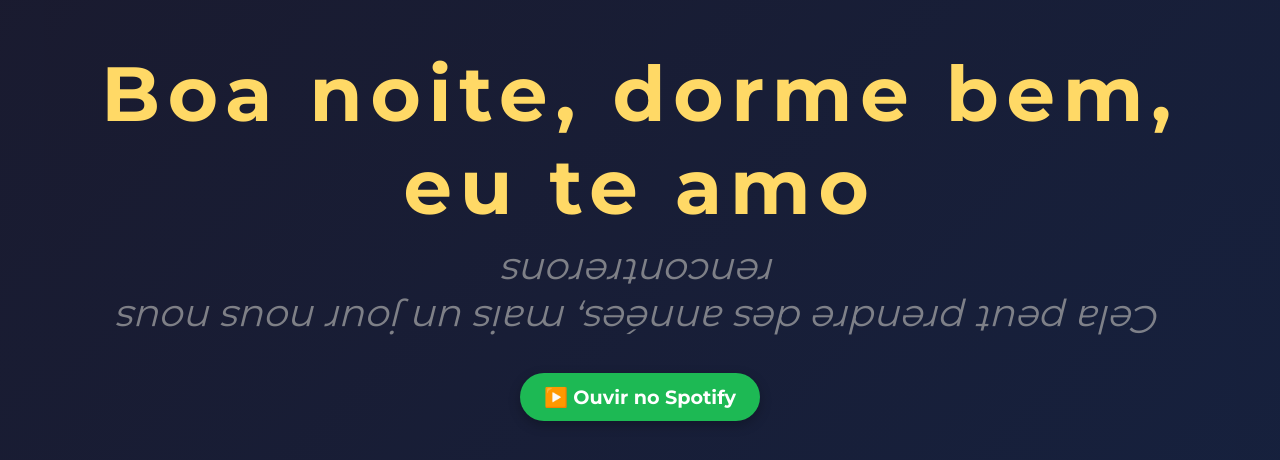
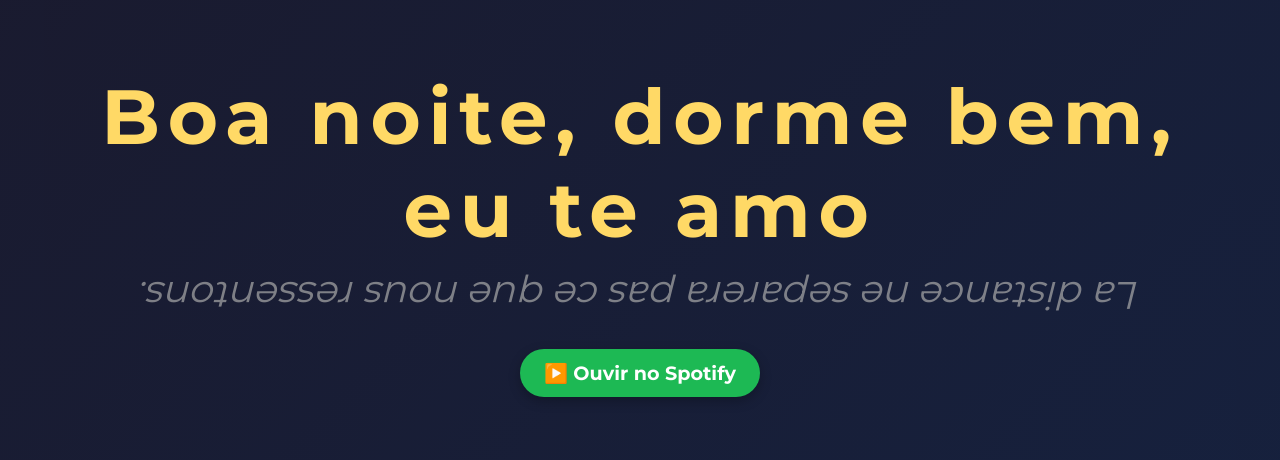
Before and after one commit to viniciuschagas71/amour, a plain HTML site: page index.html in a window 1280 px wide. Shown: the part 212-672 px from the top of the page. Drawn offline with Linux system fonts and the light colour scheme.

Commit message:
Update message in upside-down div

```diff
--- a/index.html
+++ b/index.html
@@ -65,7 +65,7 @@ h1 {
 
 <h1>Boa noite, dorme bem, eu te amo</h1>
 <div class="upside-down">
-  Cela peut prendre des années, mais un jour nous nous rencontrerons
+  La distance ne separera pas ce que nous ressentons.
 </div>
 
 <!-- Botão do Spotify -->
```
